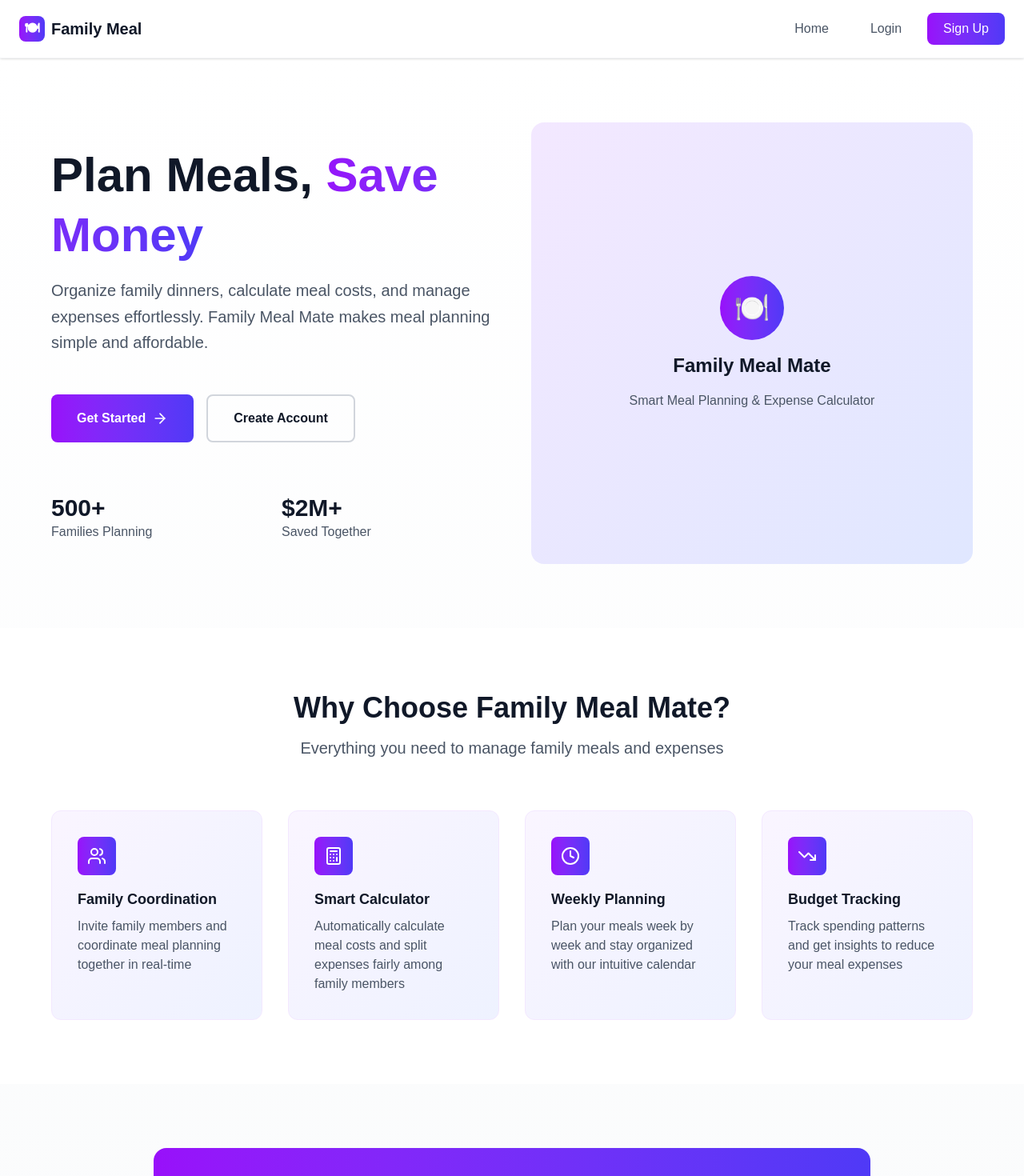
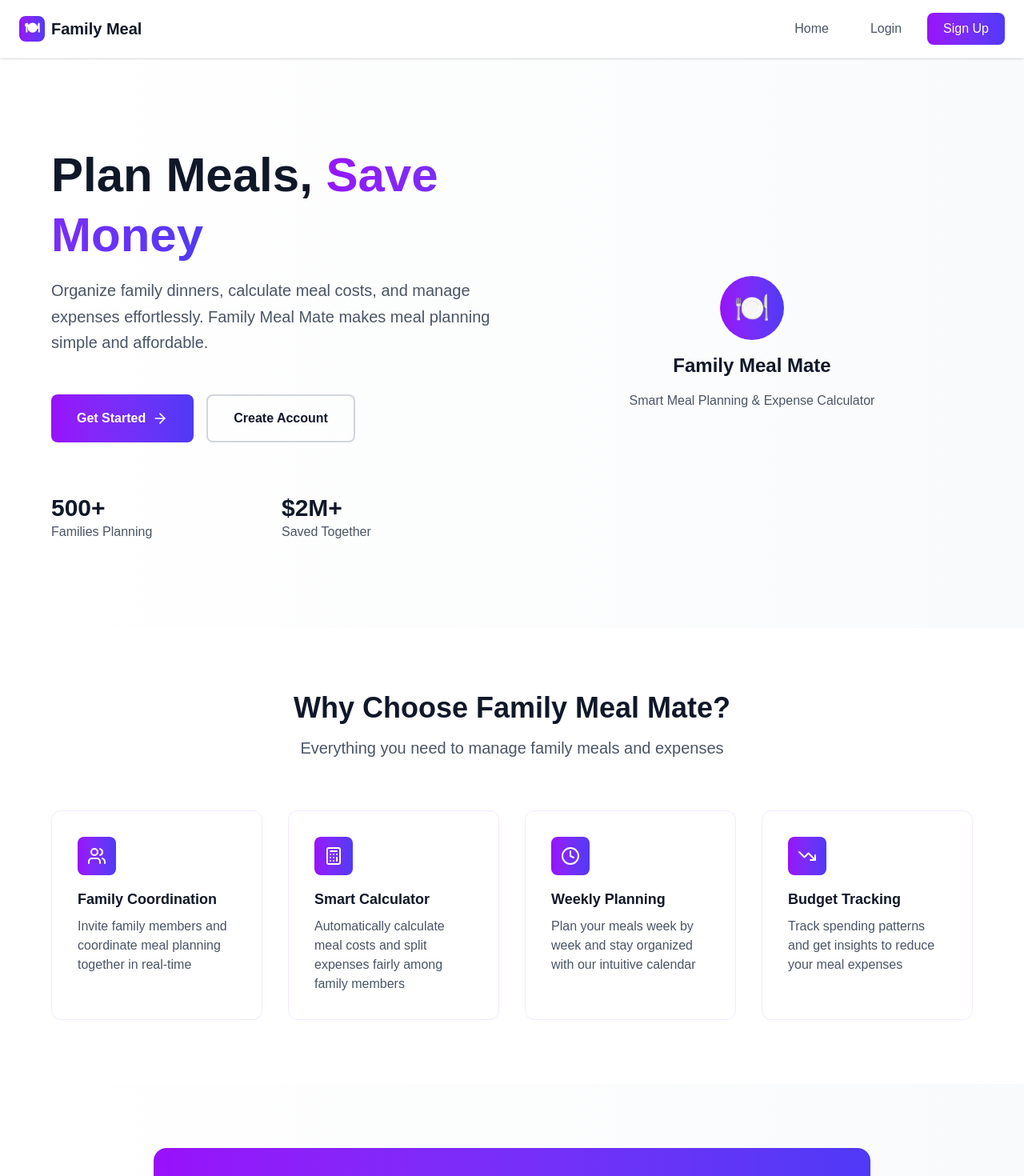
Before and after one commit to toufiqulislamtanmoy/meal-mate-frontend, a Next.js app: page / in a window 1280 px wide. Shown: the top 1470 px of the page at 80% size. Built offline with nearby package versions, Linux system fonts and the light colour scheme; no server answers.

Commit message:
minor update

```diff
--- a/src/app/(main)/page.tsx
+++ b/src/app/(main)/page.tsx
@@ -5,7 +5,7 @@ import Link from "next/link"
 
 export default function Home() {
   return (
-    <div className="min-h-screen bg-gradient-to-b from-white to-gray-50">
+    <div className="min-h-screen bg-linear-to-r from-white to-gray-50">
       {/* Hero Section */}
       <section className="py-20 px-4 sm:px-6 lg:px-8">
         <div className="max-w-6xl mx-auto">
@@ -15,7 +15,7 @@ export default function Home() {
               <div className="space-y-4">
                 <h1 className="text-5xl sm:text-6xl font-bold text-gray-900 leading-tight">
                   Plan Meals,
-                  <span className="bg-gradient-to-r from-purple-600 to-indigo-600 bg-clip-text text-transparent">
+                  <span className="bg-linear-to-r from-purple-600 to-indigo-600 bg-clip-text text-transparent">
                     {" "}
                     Save Money
                   </span>
@@ -30,7 +30,7 @@ export default function Home() {
               <div className="flex flex-col sm:flex-row gap-4 pt-4">
                 <Link
                   href="/login"
-                  className="inline-flex items-center justify-center px-8 py-4 bg-gradient-to-r from-purple-600 to-indigo-600 text-white font-semibold rounded-lg hover:shadow-lg hover:shadow-purple-500/50 transition-all duration-300"
+                  className="inline-flex items-center justify-center px-8 py-4 bg-linear-to-r from-purple-600 to-indigo-600 text-white font-semibold rounded-lg hover:shadow-lg hover:shadow-purple-500/50 transition-all duration-300"
                 >
                   Get Started
                   <ArrowRight className="ml-2" size={20} />
@@ -58,9 +58,9 @@ export default function Home() {
 
             {/* Right Image */}
             <div className="relative hidden lg:block">
-              <div className="bg-gradient-to-br from-purple-100 to-indigo-100 rounded-2xl p-8 aspect-square flex items-center justify-center">
+              <div className="bg-linear-to-rr from-purple-100 to-indigo-100 rounded-2xl p-8 aspect-square flex items-center justify-center">
                 <div className="text-center space-y-4">
-                  <div className="inline-flex items-center justify-center w-20 h-20 bg-gradient-to-r from-purple-600 to-indigo-600 rounded-full">
+                  <div className="inline-flex items-center justify-center w-20 h-20 bg-linear-to-r from-purple-600 to-indigo-600 rounded-full">
                     <span className="text-4xl">🍽️</span>
                   </div>
                   <h3 className="text-2xl font-bold text-gray-900">Family Meal Mate</h3>
@@ -82,8 +82,8 @@ export default function Home() {
 
           <div className="grid grid-cols-1 md:grid-cols-2 lg:grid-cols-4 gap-8">
             {/* Feature 1 */}
-            <div className="p-8 rounded-xl bg-gradient-to-br from-purple-50 to-indigo-50 border border-purple-100 hover:shadow-lg transition-shadow">
-              <div className="inline-flex items-center justify-center w-12 h-12 bg-gradient-to-r from-purple-600 to-indigo-600 rounded-lg mb-4">
+            <div className="p-8 rounded-xl bg-linear-to-rr from-purple-50 to-indigo-50 border border-purple-100 hover:shadow-lg transition-shadow">
+              <div className="inline-flex items-center justify-center w-12 h-12 bg-linear-to-r from-purple-600 to-indigo-600 rounded-lg mb-4">
                 <Users size={24} className="text-white" />
               </div>
               <h3 className="text-lg font-semibold text-gray-900 mb-2">Family Coordination</h3>
@@ -91,8 +91,8 @@ export default function Home() {
             </div>
 
             {/* Feature 2 */}
-            <div className="p-8 rounded-xl bg-gradient-to-br from-purple-50 to-indigo-50 border border-purple-100 hover:shadow-lg transition-shadow">
-              <div className="inline-flex items-center justify-center w-12 h-12 bg-gradient-to-r from-purple-600 to-indigo-600 rounded-lg mb-4">
+            <div className="p-8 rounded-xl bg-linear-to-rr from-purple-50 to-indigo-50 border border-purple-100 hover:shadow-lg transition-shadow">
+              <div className="inline-flex items-center justify-center w-12 h-12 bg-linear-to-r from-purple-600 to-indigo-600 rounded-lg mb-4">
                 <Calculator size={24} className="text-white" />
               </div>
               <h3 className="text-lg font-semibold text-gray-900 mb-2">Smart Calculator</h3>
@@ -102,8 +102,8 @@ export default function Home() {
             </div>
 
             {/* Feature 3 */}
-            <div className="p-8 rounded-xl bg-gradient-to-br from-purple-50 to-indigo-50 border border-purple-100 hover:shadow-lg transition-shadow">
-              <div className="inline-flex items-center justify-center w-12 h-12 bg-gradient-to-r from-purple-600 to-indigo-600 rounded-lg mb-4">
+            <div className="p-8 rounded-xl bg-linear-to-rr from-purple-50 to-indigo-50 border border-purple-100 hover:shadow-lg transition-shadow">
+              <div className="inline-flex items-center justify-center w-12 h-12 bg-linear-to-r from-purple-600 to-indigo-600 rounded-lg mb-4">
                 <Clock size={24} className="text-white" />
               </div>
               <h3 className="text-lg font-semibold text-gray-900 mb-2">Weekly Planning</h3>
@@ -113,8 +113,8 @@ export default function Home() {
             </div>
 
             {/* Feature 4 */}
-            <div className="p-8 rounded-xl bg-gradient-to-br from-purple-50 to-indigo-50 border border-purple-100 hover:shadow-lg transition-shadow">
-              <div className="inline-flex items-center justify-center w-12 h-12 bg-gradient-to-r from-purple-600 to-indigo-600 rounded-lg mb-4">
+            <div className="p-8 rounded-xl bg-linear-to-rr from-purple-50 to-indigo-50 border border-purple-100 hover:shadow-lg transition-shadow">
+              <div className="inline-flex items-center justify-center w-12 h-12 bg-linear-to-r from-purple-600 to-indigo-600 rounded-lg mb-4">
                 <TrendingDown size={24} className="text-white" />
               </div>
               <h3 className="text-lg font-semibold text-gray-900 mb-2">Budget Tracking</h3>
@@ -127,7 +127,7 @@ export default function Home() {
       {/* CTA Section */}
       <section className="py-20 px-4 sm:px-6 lg:px-8">
         <div className="max-w-4xl mx-auto">
-          <div className="bg-gradient-to-r from-purple-600 to-indigo-600 rounded-2xl p-12 text-center text-white">
+          <div className="bg-linear-to-r from-purple-600 to-indigo-600 rounded-2xl p-12 text-center text-white">
             <h2 className="text-4xl font-bold mb-4">Ready to Simplify Meal Planning?</h2>
             <p className="text-lg text-purple-100 mb-8">
               Join hundreds of families already saving time and money with Family Meal Mate
```
